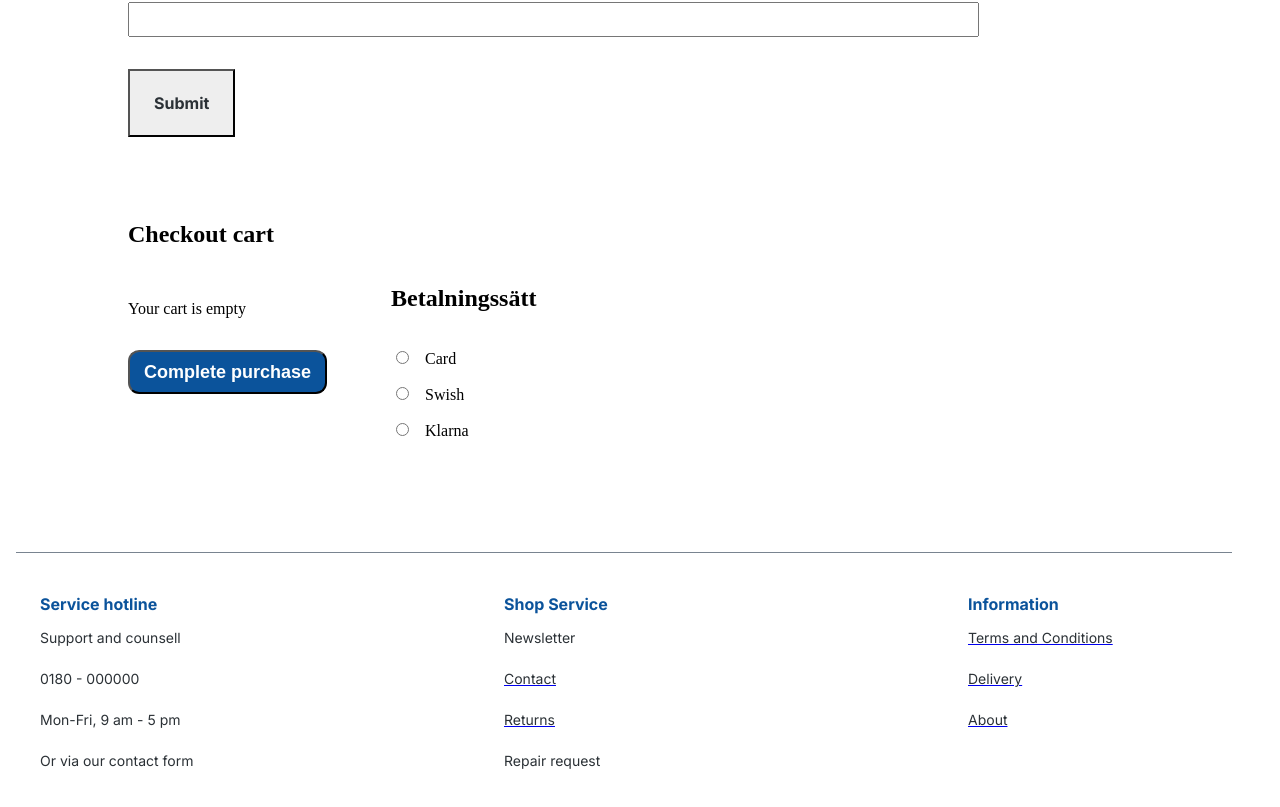
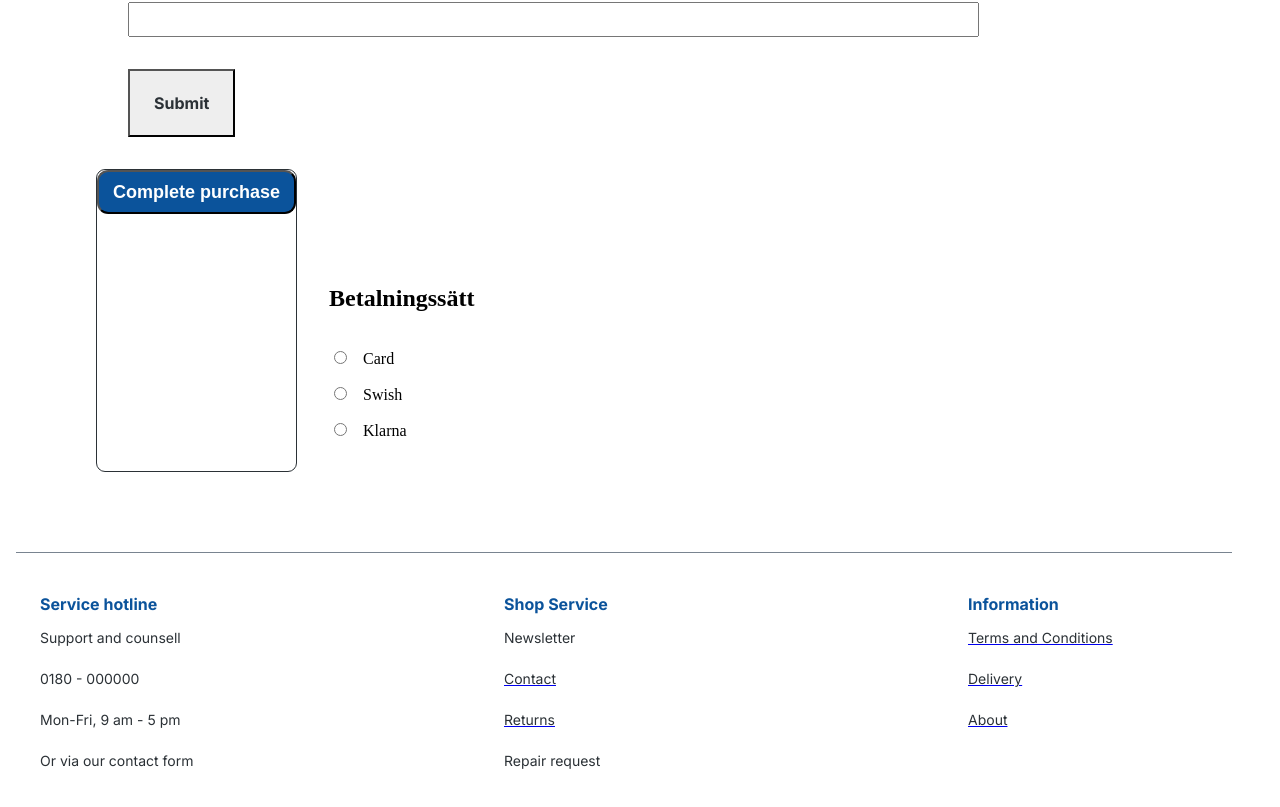
Before and after one commit to EmperorBlizzard/Frontend2Assignment, a React (Vite) app in the folder Frontend2Assignment/: page /checkoutpage in a window 1280 px wide. Shown: the part 1427-2234 px from the top of the page. Built offline with nearby package versions, Linux system fonts and the light colour scheme.

Commit message:
Added buy button CheckoutPage

```diff
--- a/Frontend2Assignment/src/Pages/CheckoutPage.jsx
+++ b/Frontend2Assignment/src/Pages/CheckoutPage.jsx
@@ -2,8 +2,8 @@ import Header from "../components/sections/Header";
 import Footer from "../components/sections/Footer";
 import BillingAddress from "../components/sections/checkoutPage/sections/BillingAddress.jsx";
 import ShippingAddress from "../components/sections/checkoutPage/sections/ShippingAddress.jsx";
-import CheckoutCart from "../components/sections/checkoutPage/sections/CheckoutCart.jsx";
 import PaymentMethod from "../components/sections/checkoutPage/sections/PaymentMethod.jsx";
+import PurchaseButton from "../components/sections/checkoutPage/individual/PurchaseButton.jsx";
 import styled from "styled-components";
 import { useContext } from "react";
 import { CartContext } from "../App.jsx";
@@ -11,7 +11,6 @@ import ProductCardCheckout from "../components/sections/checkoutPage/sections/Pr
 
 const StyledCheckout = styled.div`
   max-width: 55.9375rem;
-  width: 100%;
   margin: 5rem;
 
   display: flex;
@@ -41,6 +40,11 @@ const SectionContainerText = styled.div`
   margin: 1rem;
 `;
 
+const StyledMapping = styled.div`
+  border: 1px solid #2b3136;
+  border-radius: 9px;
+`
+
 const CheckOutPage = () => {
    const Name = useContext(CartContext);
   const NameList = Name.itemsInCart;
@@ -65,9 +69,12 @@ const CheckOutPage = () => {
         <BillingAddress />
 
         <ShippingAddress />
-        <Mapping />
 
-        <CheckoutCart />
+        <StyledMapping>
+          <Mapping />
+          <PurchaseButton />
+         </StyledMapping>
+
 
         <PaymentMethod />
       </StyledCheckout>
--- a/Frontend2Assignment/src/components/sections/checkoutPage/individual/PurchaseButton.jsx
+++ b/Frontend2Assignment/src/components/sections/checkoutPage/individual/PurchaseButton.jsx
@@ -1,18 +1,30 @@
 
 import styled from "styled-components";
 
+const PurchaseContainer = styled.div `
+	display: flex;
+	flex-direction: row;
+	align-items: flex-start;
+	gap: 24px;
+	align-self: stretch;
+`
 
 const Button = styled.button`
-	height: 2.75rem;
-	padding: 0 0.875rem;
-	gap: 0.5rem;
+	display: flex;
+	height: 44px;
+	padding: 0px 14px;
+	justify-content: center;
+	align-items: center;
+	gap: 8px;
 	align-self: stretch;
 	background-color: #0b539b;
 	color: #fff;
-	font-size: 1.125rem;
+	font-size: 18px;
 	font-weight: 600;
-	line-height: 1.25rem;
+	line-height: 20px;
 	border-radius: 0.7rem;
+	cursor: pointer;
+
 `;
 
 
@@ -22,9 +34,9 @@ const handleClick = () => {
 
 const PurchaseButton = () =>{
   return(
-
+		<PurchaseContainer>
         <Button onClick={handleClick}>Complete purchase</Button>
-
+		</PurchaseContainer>
   );
 
 };
--- a/Frontend2Assignment/src/components/sections/checkoutPage/sections/BillingAddress.jsx
+++ b/Frontend2Assignment/src/components/sections/checkoutPage/sections/BillingAddress.jsx
@@ -4,7 +4,6 @@ import StyledAddressButton from '../individual/AddressButton';
 import styled from 'styled-components'
 
 const StyledForm = styled.form`
-    /* max-width: 25rem; */
     margin: 1rem;
     padding: 1rem;
     gap: 1rem;
--- a/Frontend2Assignment/src/components/sections/checkoutPage/sections/ProductCardCheckout.jsx
+++ b/Frontend2Assignment/src/components/sections/checkoutPage/sections/ProductCardCheckout.jsx
@@ -1,10 +1,12 @@
 import styled from "styled-components";
+
+
 
 const StyledPCC = styled.div`
   display: flex;
   flex-direction: row;
-  border: 1px solid black;
-  border-radius: 8px;
+  /* border: 1px solid black;
+  border-radius: 8px; */
   margin: 1rem;
 `;
 const ProdInfo = styled.div`
--- a/Frontend2Assignment/src/components/sections/checkoutPage/sections/ShippingAddress.jsx
+++ b/Frontend2Assignment/src/components/sections/checkoutPage/sections/ShippingAddress.jsx
@@ -4,7 +4,6 @@ import StyledAddressButton from '../individual/AddressButton';
 import styled from 'styled-components'
 
 const StyledForm = styled.form`
-    /* max-width: 25rem; */
     margin: 1rem;
     padding: 1rem;
     gap: 1rem;
```
